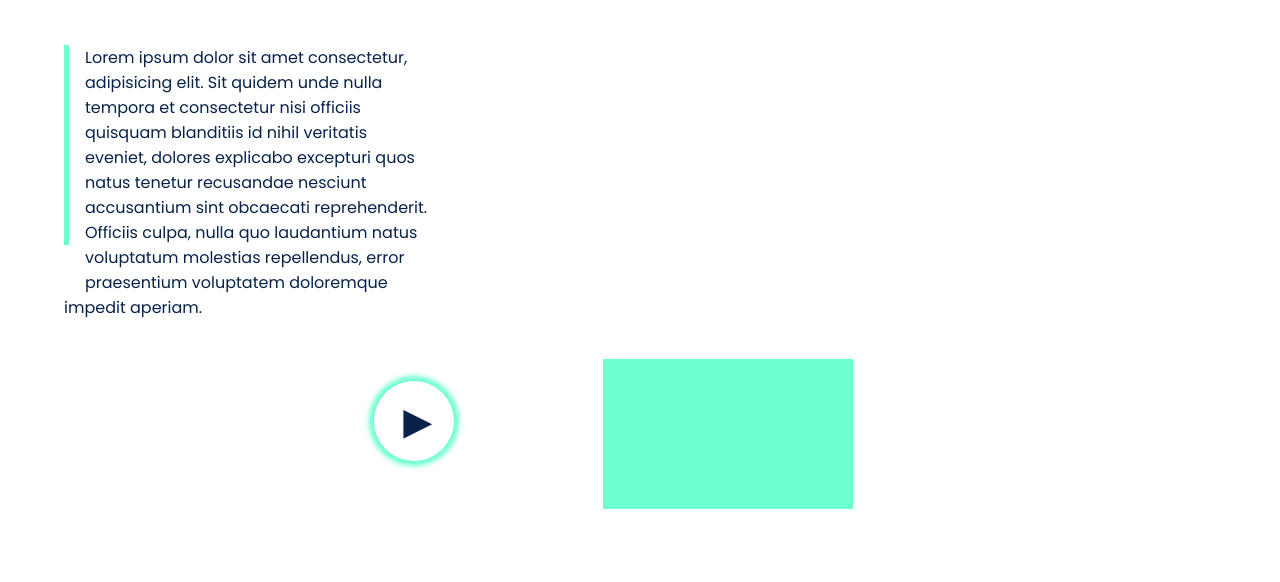
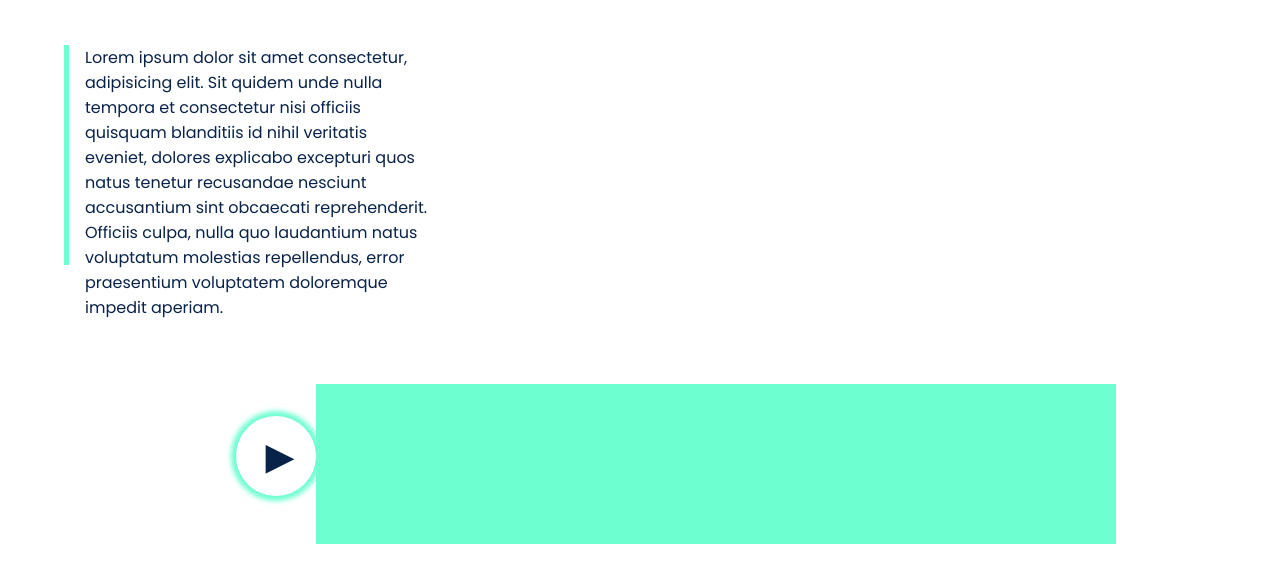
Before and after one commit to AidinErkinov/Magazine-odejdy, a website: page home.html in a window 1280 px wide. Shown: the part 546-1128 px from the top of the page. Before the commit the page ends 1094 px from the top, so only its background shows below. Drawn offline with nearby package versions, Linux system fonts and the light colour scheme.

Commit message:
Babel ululu 20.11.23

```diff
--- a/assets/scss/assets/_footer.scss
+++ b/assets/scss/assets/_footer.scss
@@ -16,10 +16,9 @@ footer {
     box-shadow: 0 0 5px 5px rgb(110,255,208);
     border-radius: 50%;
     display: inline-block;
-    margin-right: 50rem;
     font-size: 3rem;
     border: 0;
-    float: left;
+    float:left;
 
     span {
         padding-left: 0.5rem;
@@ -27,15 +26,15 @@ footer {
     }
 }
 
-.footer-div {
+.foot-block {
     background-color: rgb(110,255,208);
-    width: 50%;
-    height: 150px;
+    width: 50rem;
+    height: 10rem;
     display: inline-block;
 }
 
 .foot-menu {
-    display: inline;
+    float: none;
 }
 
 .footer-list {
@@ -44,13 +43,6 @@ footer {
     }
 }
 
-.button-list-item {
-    width: 100px;
-}
-
-.block-div {
-    width: 500px;
-}
 
 /* Почему bootsrtrap не работает если появляются свойства значит он работает.
 С рабочим бутсрапом сделай колонны с ul ссылка в it https://getbootstrap.com/docs/4.0/layout/grid/ */
--- a/assets/scss/assets/_page.scss
+++ b/assets/scss/assets/_page.scss
@@ -76,7 +76,7 @@ li {
     float: left;
     width: 5px;
     margin-right: 1rem;
-    margin-bottom: 3rem;
+    margin-bottom: 10rem;
 }
 
 .tovar {
--- a/home.html
+++ b/home.html
@@ -3,16 +3,16 @@
 <head>
     <meta charset="UTF-8">
     <meta name="viewport" content="width=device-width, initial-scale=1.0">
+    <link href="https://cdn.jsdelivr.net/npm/bootstrap@5.3.2/dist/css/bootstrap.min.css">
     <title>Магазин</title>
     <link rel="stylesheet" href="assets/css/main.css">
-    <link href="https://cdn.jsdelivr.net/npm/bootstrap@5.3.2/dist/css/bootstrap.min.css"
     <link rel="preconnect" href="https://fonts.googleapis.com">
     <link rel="preconnect" href="https://fonts.gstatic.com" crossorigin>
     <link href="https://fonts.googleapis.com/css2?family=Poppins:wght@300;400;600&display=swap" rel="stylesheet">
 </head>
 <body>
-    <link rel="stylesheet" href="https://cdn.jsdelivr.net/npm/bootstrap@5.3.2/dist/js/bootstrap.bundle.min.js">
     <header>
+        <script src="https://cdn.jsdelivr.net/npm/bootstrap@5.3.2/dist/js/bootstrap.bundle.min.js" integrity="sha384-C6RzsynM9kWDrMNeT87bh95OGNyZPhcTNXj1NW7RuBCsyN/o0jlpcV8Qyq46cDfL" crossorigin="anonymous"></script>
         <ul class="menu">
             <li class="menu-item">
                 <a href="home.html">Home</a>
@@ -54,6 +54,7 @@
             <div class="tovar">
                 <div class="image">
                     <img src="https://upload.wikimedia.org/wikipedia/commons/thumb/5/53/Google_%22G%22_Logo.svg/768px-Google_%22G%22_Logo.svg.png" alt="">
+                </div>
             </div>
     </section>
     <footer>
@@ -63,10 +64,10 @@
                     <span>►
                     </span>
                 </button>
+            <li class="foot-block">
+                <div class="foot-menu">
+                </div>
             </li>
-            <li class="block-div">
-                <div class="footer-div">
-                </div>
             </li>
         </ul>
     </footer>
--- /dev/null
+++ b/main.js
@@ -0,0 +1,2 @@
+let glo ='academy';
+let age = 2;
```
Also changed, not shown: package.json (+7 -3 lines), README.md (deleted), assets/css/main.css, dist/main.js (added), styles/main.css (deleted), 2 other files.
